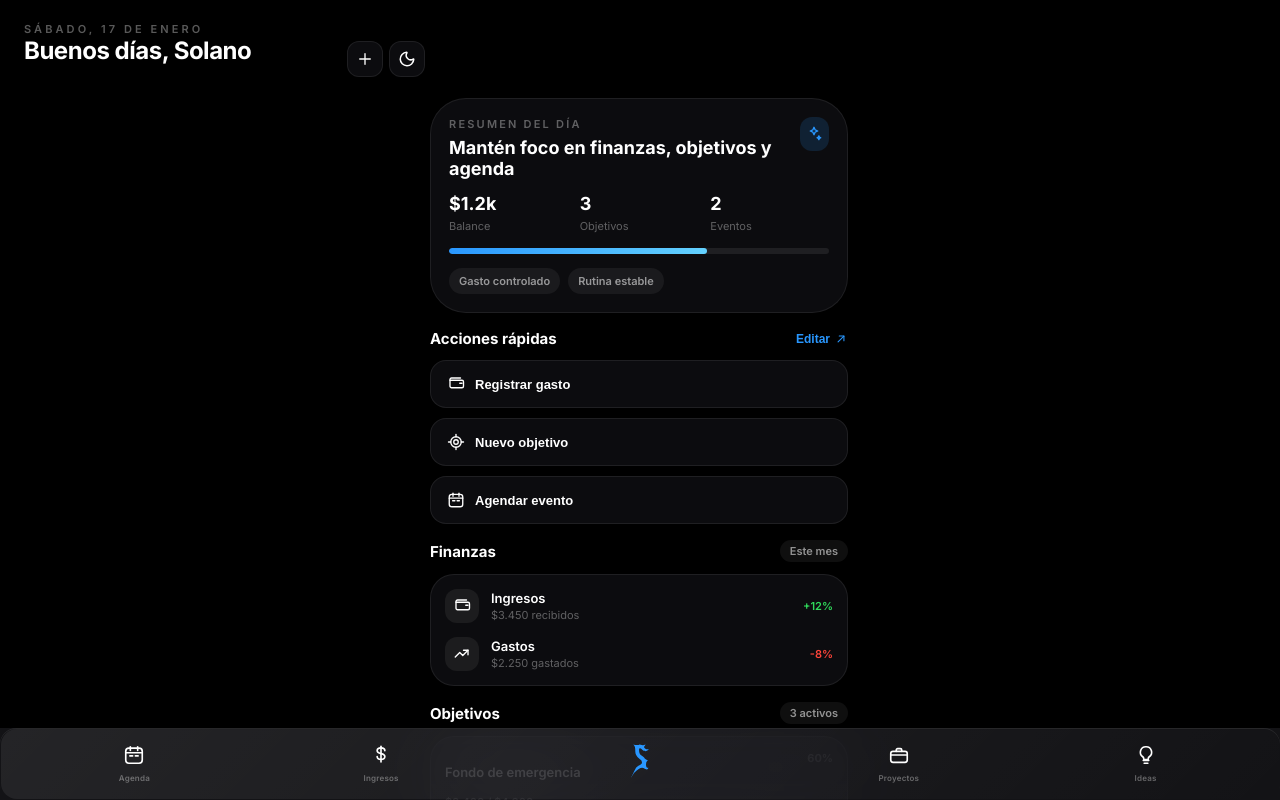
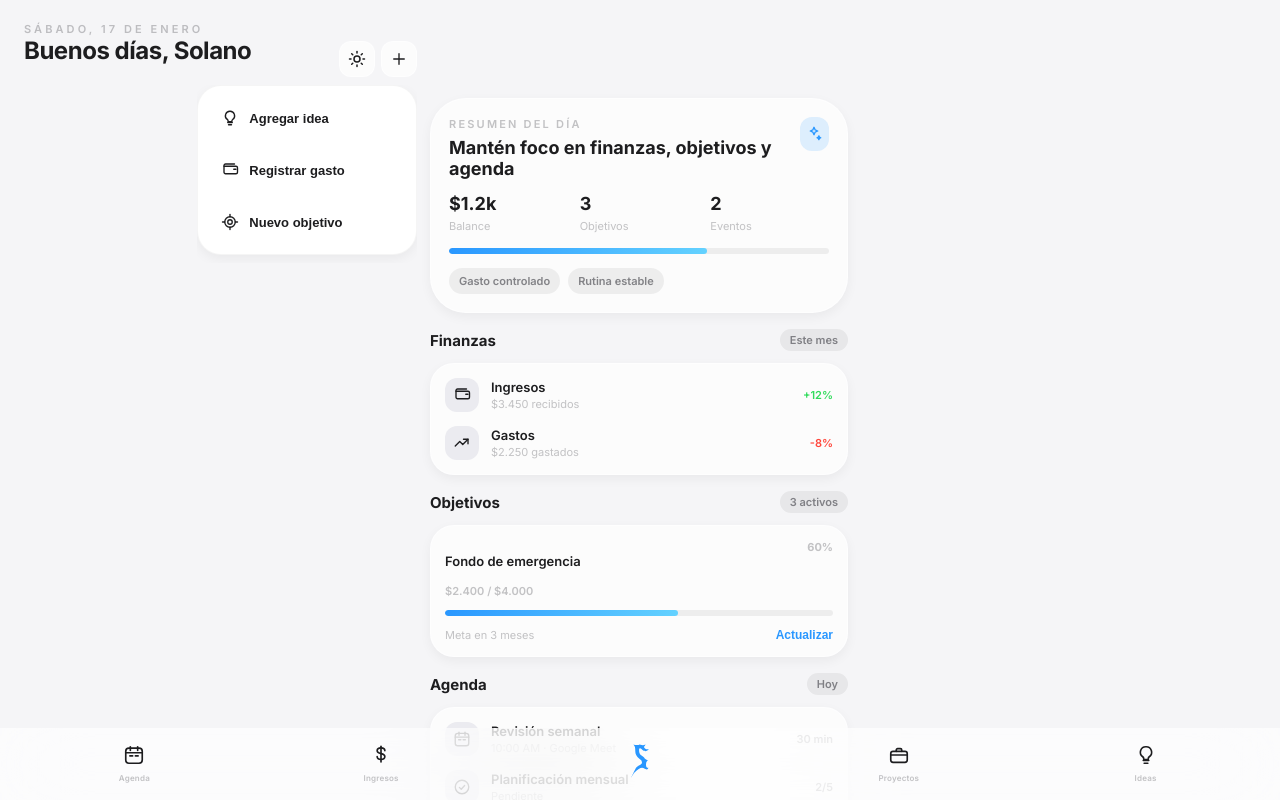
Before and after one commit to Solano08/S, a React (Vite) app: page / in a window 1280 px wide. Both pictures are taken after a click on the button 407 px from the left and 59 px from the top of the page. Built offline with nearby package versions, Linux system fonts and the light colour scheme.

Commit message:
Agregamos y modificamos boton de acciones rapida siendo funcional en todas las vistas

```diff
--- /dev/null
+++ b/src/components/ui/QuickActionsMenu.tsx
@@ -0,0 +1,63 @@
+import { useEffect, useRef, useState } from 'react';
+import { motion } from 'framer-motion';
+import { SFPlus, SFLightbulb, SFWallet, SFTarget } from './SFIcons';
+
+export function QuickActionsMenu() {
+    const [open, setOpen] = useState(false);
+    const containerRef = useRef<HTMLDivElement | null>(null);
+
+    useEffect(() => {
+        function handlePointerDown(event: PointerEvent) {
+            if (!containerRef.current) return;
+            if (!containerRef.current.contains(event.target as Node)) {
+                setOpen(false);
+            }
+        }
+
+        if (open) {
+            document.addEventListener('pointerdown', handlePointerDown);
+        }
+
+        return () => {
+            document.removeEventListener('pointerdown', handlePointerDown);
+        };
+    }, [open]);
+
+    return (
+        <div className="quick-actions-trigger" ref={containerRef}>
+            <button
+                className="icon-button"
+                aria-label="Acciones rápidas"
+                onClick={() => setOpen((prev) => !prev)}
+            >
+                <SFPlus size={18} />
+            </button>
+            <motion.div
+                initial={false}
+                animate={open ? "open" : "closed"}
+                variants={{
+                    open: { height: "auto", opacity: 1, y: 0 },
+                    closed: { height: 0, opacity: 0, y: -6 }
+                }}
+                transition={{ duration: 0.25, ease: [0.2, 0.8, 0.2, 1] }}
+                style={{ overflow: "hidden" }}
+                className="quick-actions-dropdown"
+            >
+                <div className="quick-actions-panel">
+                    <button className="quick-action-item">
+                        <SFLightbulb size={18} />
+                        Agregar idea
+                    </button>
+                    <button className="quick-action-item">
+                        <SFWallet size={18} />
+                        Registrar gasto
+                    </button>
+                    <button className="quick-action-item">
+                        <SFTarget size={18} />
+                        Nuevo objetivo
+                    </button>
+                </div>
+            </motion.div>
+        </div>
+    );
+}
--- a/src/index.css
+++ b/src/index.css
@@ -423,8 +423,20 @@ body {
   margin-top: 0;
   margin-left: auto;
   padding-right: 0;
-  margin-right: -12px;
-  padding-left: 8px;
+  margin-right: 0;
+  padding-left: 0;
+}
+
+.quick-actions-trigger {
+  position: relative;
+}
+
+.quick-actions-dropdown {
+  position: absolute;
+  top: calc(100% + 8px);
+  right: 0;
+  z-index: 20;
+  width: 220px;
 }
 
 .icon-button,
@@ -769,6 +781,40 @@ body {
   justify-content: flex-start;
 }
 
+.quick-actions-panel {
+  margin: 0 auto 8px;
+  width: 100%;
+  max-width: var(--content-max);
+  background: #ffffff;
+  border: 1px solid rgba(0, 0, 0, 0.04);
+  border-radius: var(--radius-md);
+  padding: 10px;
+  display: grid;
+  gap: 8px;
+  box-shadow: var(--shadow-sm);
+}
+
+.quick-action-item {
+  display: flex;
+  align-items: center;
+  gap: 10px;
+  padding: 12px 12px;
+  border-radius: 12px;
+  border: 1px solid transparent;
+  background: #ffffff;
+  color: var(--text-primary);
+  font-size: 13px;
+  font-weight: 600;
+}
+
+.quick-action-item:active {
+  transform: scale(0.98);
+}
+
+.light .quick-action-item {
+  background: #ffffff;
+}
+
 .goal-card {
   background: var(--glass-bg-base);
   border: 1px solid var(--glass-border);
--- a/src/layout/MainLayout.tsx
+++ b/src/layout/MainLayout.tsx
@@ -19,14 +19,14 @@ export function MainLayout({ children }: MainLayoutProps) {
             </div>
 
             <main className="main-screen h-full w-full pt-[env(safe-area-inset-top)] pb-[calc(var(--tabbar-height)+env(safe-area-inset-bottom))] px-4 sm:px-6 flex flex-col relative z-0">
-                <AnimatePresence mode="popLayout">
+                <AnimatePresence mode="wait" initial={false}>
                     <motion.div
                         key={location.pathname}
-                        initial={{ opacity: 0, scale: 0.95, filter: 'blur(10px)' }}
-                        animate={{ opacity: 1, scale: 1, filter: 'blur(0px)' }}
-                        exit={{ opacity: 0, scale: 1.05, filter: 'blur(10px)' }}
-                        transition={{ duration: 0.5, ease: [0.2, 0.8, 0.2, 1] }}
-                        className="flex-1 flex flex-col items-center justify-center h-full w-full"
+                        initial={{ opacity: 0, y: 8 }}
+                        animate={{ opacity: 1, y: 0 }}
+                        exit={{ opacity: 0, y: -8 }}
+                        transition={{ duration: 0.22, ease: [0.2, 0.8, 0.2, 1] }}
+                        className="flex-1 flex flex-col items-center justify-center h-full w-full will-change-transform will-change-opacity"
                     >
                         {children}
                     </motion.div>
--- a/src/pages/Home.tsx
+++ b/src/pages/Home.tsx
@@ -1,8 +1,8 @@
 import { motion } from 'framer-motion';
 import { ThemeToggle } from '../components/ui/ThemeToggle';
+import { QuickActionsMenu } from '../components/ui/QuickActionsMenu';
 import {
     SFArrowUpRight,
-    SFPlus,
     SFCalendar,
     SFWallet,
     SFCheckCircle,
@@ -56,10 +56,8 @@ export function Home() {
                             {greeting}, Solano
                         </motion.h1>
                         <div className="app-header-actions">
-                            <button className="icon-button" aria-label="Notas rápidas">
-                                <SFPlus size={18} />
-                            </button>
                             <ThemeToggle />
+                            <QuickActionsMenu />
                         </div>
                     </div>
                 </div>
@@ -103,30 +101,6 @@ export function Home() {
                             <span className="chip">Gasto controlado</span>
                             <span className="chip">Rutina estable</span>
                         </div>
-                    </div>
-                </motion.section>
-
-                <motion.section variants={itemVariants} className="app-section">
-                    <div className="section-title">
-                        <h3>Acciones rápidas</h3>
-                            <button className="link-button">
-                                Editar
-                                <SFArrowUpRight size={14} />
-                        </button>
-                    </div>
-                    <div className="quick-actions">
-                        <button className="quick-action">
-                                <SFWallet size={18} />
-                            Registrar gasto
-                        </button>
-                        <button className="quick-action">
-                                <SFTarget size={18} />
-                            Nuevo objetivo
-                        </button>
-                        <button className="quick-action">
-                                <SFCalendar size={18} />
-                            Agendar evento
-                        </button>
                     </div>
                 </motion.section>
 
--- a/src/pages/index.tsx
+++ b/src/pages/index.tsx
@@ -1,6 +1,5 @@
 import { motion } from 'framer-motion';
 import {
-    SFPlus,
     SFBriefcase,
     SFArrowUpRight,
     SFCheckCircle,
@@ -12,26 +11,10 @@ import {
     SFLightbulb,
     SFStar
 } from '../components/ui/SFIcons';
+import { QuickActionsMenu } from '../components/ui/QuickActionsMenu';
 
 export { Home } from './Home';
 export const Projects = () => {
-    const containerVariants = {
-        hidden: { opacity: 0 },
-        visible: {
-            opacity: 1,
-            transition: { staggerChildren: 0.08 }
-        }
-    };
-
-    const itemVariants = {
-        hidden: { opacity: 0, y: 10 },
-        visible: {
-            opacity: 1,
-            y: 0,
-            transition: { type: "spring", stiffness: 200, damping: 22 } as any
-        }
-    };
-
     return (
         <div className="app-screen">
             <header className="app-header">
@@ -41,19 +24,12 @@ export const Projects = () => {
                     <span className="app-subtitle">Prioriza, monitorea y cierra</span>
                 </div>
                 <div className="app-header-actions">
-                    <button className="icon-button" aria-label="Nuevo proyecto">
-                        <SFPlus size={18} />
-                    </button>
+                    <QuickActionsMenu />
                 </div>
             </header>
 
-            <motion.div
-                variants={containerVariants}
-                initial="hidden"
-                animate="visible"
-                className="app-content"
-            >
-                <motion.section variants={itemVariants} className="app-section">
+            <div className="app-content">
+                <section className="app-section">
                     <div className="hero-card">
                         <div className="hero-header">
                             <div>
@@ -79,9 +55,9 @@ export const Projects = () => {
                             </div>
                         </div>
                     </div>
-                </motion.section>
+                </section>
 
-                <motion.section variants={itemVariants} className="app-section">
+                <section className="app-section">
                     <div className="section-title">
                         <h3>Prioridad hoy</h3>
                         <button className="link-button">
@@ -111,9 +87,9 @@ export const Projects = () => {
                             <span className="list-time">60%</span>
                         </div>
                     </div>
-                </motion.section>
+                </section>
 
-                <motion.section variants={itemVariants} className="app-section">
+                <section className="app-section">
                     <div className="section-title">
                         <h3>Plantillas</h3>
                         <span className="pill">3 disponibles</span>
@@ -140,21 +116,12 @@ export const Projects = () => {
                             <SFArrowUpRight size={16} className="text-[var(--text-tertiary)]" />
                         </div>
                     </div>
-                </motion.section>
-            </motion.div>
+                </section>
+            </div>
         </div>
     );
 };
 export const Finances = () => {
-    const containerVariants = {
-        hidden: { opacity: 0 },
-        visible: { opacity: 1, transition: { staggerChildren: 0.08 } }
-    };
-    const itemVariants = {
-        hidden: { opacity: 0, y: 10 },
-        visible: { opacity: 1, y: 0, transition: { type: "spring", stiffness: 200, damping: 22 } as any }
-    };
-
     return (
         <div className="app-screen">
             <header className="app-header">
@@ -164,14 +131,12 @@ export const Finances = () => {
                     <span className="app-subtitle">Balance, ingresos y gastos</span>
                 </div>
                 <div className="app-header-actions">
-                    <button className="icon-button" aria-label="Nuevo movimiento">
-                        <SFPlus size={18} />
-                    </button>
+                    <QuickActionsMenu />
                 </div>
             </header>
 
-            <motion.div variants={containerVariants} initial="hidden" animate="visible" className="app-content">
-                <motion.section variants={itemVariants} className="app-section">
+            <div className="app-content">
+                <section className="app-section">
                     <div className="hero-card">
                         <div className="hero-header">
                             <div>
@@ -197,9 +162,9 @@ export const Finances = () => {
                             </div>
                         </div>
                     </div>
-                </motion.section>
+                </section>
 
-                <motion.section variants={itemVariants} className="app-section">
+                <section className="app-section">
                     <div className="section-title">
                         <h3>Movimientos recientes</h3>
                         <span className="pill">Hoy</span>
@@ -226,9 +191,9 @@ export const Finances = () => {
                             <span className="list-time negative">-$86</span>
                         </div>
                     </div>
-                </motion.section>
+                </section>
 
-                <motion.section variants={itemVariants} className="app-section">
+                <section className="app-section">
                     <div className="section-title">
                         <h3>Presupuesto</h3>
                         <span className="pill">62% usado</span>
@@ -249,22 +214,13 @@ export const Finances = () => {
                             <button className="link-button">Ajustar</button>
                         </div>
                     </div>
-                </motion.section>
-            </motion.div>
+                </section>
+            </div>
         </div>
     );
 };
 
 export const Calendar = () => {
-    const containerVariants = {
-        hidden: { opacity: 0 },
-        visible: { opacity: 1, transition: { staggerChildren: 0.08 } }
-    };
-    const itemVariants = {
-        hidden: { opacity: 0, y: 10 },
-        visible: { opacity: 1, y: 0, transition: { type: "spring", stiffness: 200, damping: 22 } as any }
-    };
-
     return (
         <div className="app-screen">
             <header className="app-header">
@@ -274,14 +230,12 @@ export const Calendar = () => {
                     <span className="app-subtitle">Planifica tu semana</span>
                 </div>
                 <div className="app-header-actions">
-                    <button className="icon-button" aria-label="Nuevo evento">
-                        <SFPlus size={18} />
-                    </button>
+                    <QuickActionsMenu />
                 </div>
             </header>
 
-            <motion.div variants={containerVariants} initial="hidden" animate="visible" className="app-content">
-                <motion.section variants={itemVariants} className="app-section">
+            <div className="app-content">
+                <section className="app-section">
                     <div className="hero-card">
                         <div className="hero-header">
                             <div>
@@ -307,9 +261,9 @@ export const Calendar = () => {
                             </div>
                         </div>
                     </div>
-                </motion.section>
+                </section>
 
-                <motion.section variants={itemVariants} className="app-section">
+                <section className="app-section">
                     <div className="section-title">
                         <h3>Agenda de hoy</h3>
                         <span className="pill">Viernes</span>
@@ -388,22 +342,13 @@ export const Calendar = () => {
                             <span className="list-time">90 min</span>
                         </div>
                     </div>
-                </motion.section>
-            </motion.div>
+                </section>
+            </div>
         </div>
     );
 };
 
 export const Ideas = () => {
-    const containerVariants = {
-        hidden: { opacity: 0 },
-        visible: { opacity: 1, transition: { staggerChildren: 0.08 } }
-    };
-    const itemVariants = {
-        hidden: { opacity: 0, y: 10 },
-        visible: { opacity: 1, y: 0, transition: { type: "spring", stiffness: 200, damping: 22 } as any }
-    };
-
     return (
         <div className="app-screen">
             <header className="app-header">
@@ -413,14 +358,12 @@ export const Ideas = () => {
                     <span className="app-subtitle">Organiza y prioriza</span>
                 </div>
                 <div className="app-header-actions">
-                    <button className="icon-button" aria-label="Nueva idea">
-                        <SFPlus size={18} />
-                    </button>
+                    <QuickActionsMenu />
                 </div>
             </header>
 
-            <motion.div variants={containerVariants} initial="hidden" animate="visible" className="app-content">
-                <motion.section variants={itemVariants} className="app-section">
+            <div className="app-content">
+                <section className="app-section">
                     <div className="hero-card">
                         <div className="hero-header">
                             <div>
@@ -446,9 +389,9 @@ export const Ideas = () => {
                             </div>
                         </div>
                     </div>
-                </motion.section>
+                </section>
 
-                <motion.section variants={itemVariants} className="app-section">
+                <section className="app-section">
                     <div className="section-title">
                         <h3>Recientes</h3>
                         <span className="pill">Hoy</span>
@@ -475,9 +418,9 @@ export const Ideas = () => {
                             <SFArrowUpRight size={16} className="text-[var(--text-tertiary)]" />
                         </div>
                     </div>
-                </motion.section>
+                </section>
 
-                <motion.section variants={itemVariants} className="app-section">
+                <section className="app-section">
                     <div className="section-title">
                         <h3>Favoritas</h3>
                         <span className="pill">1</span>
@@ -494,8 +437,8 @@ export const Ideas = () => {
                             <SFArrowUpRight size={16} className="text-[var(--text-tertiary)]" />
                         </div>
                     </div>
-                </motion.section>
-            </motion.div>
+                </section>
+            </div>
         </div>
     );
 };
```
